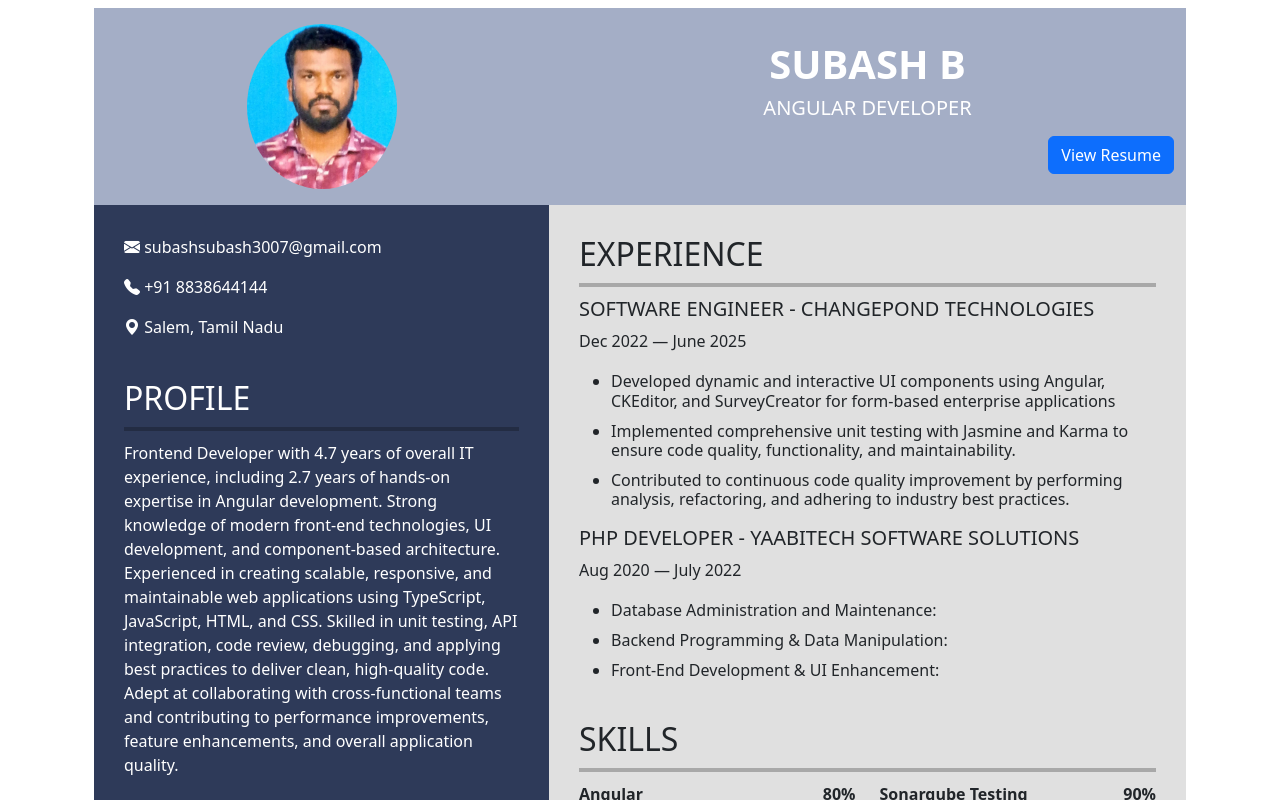
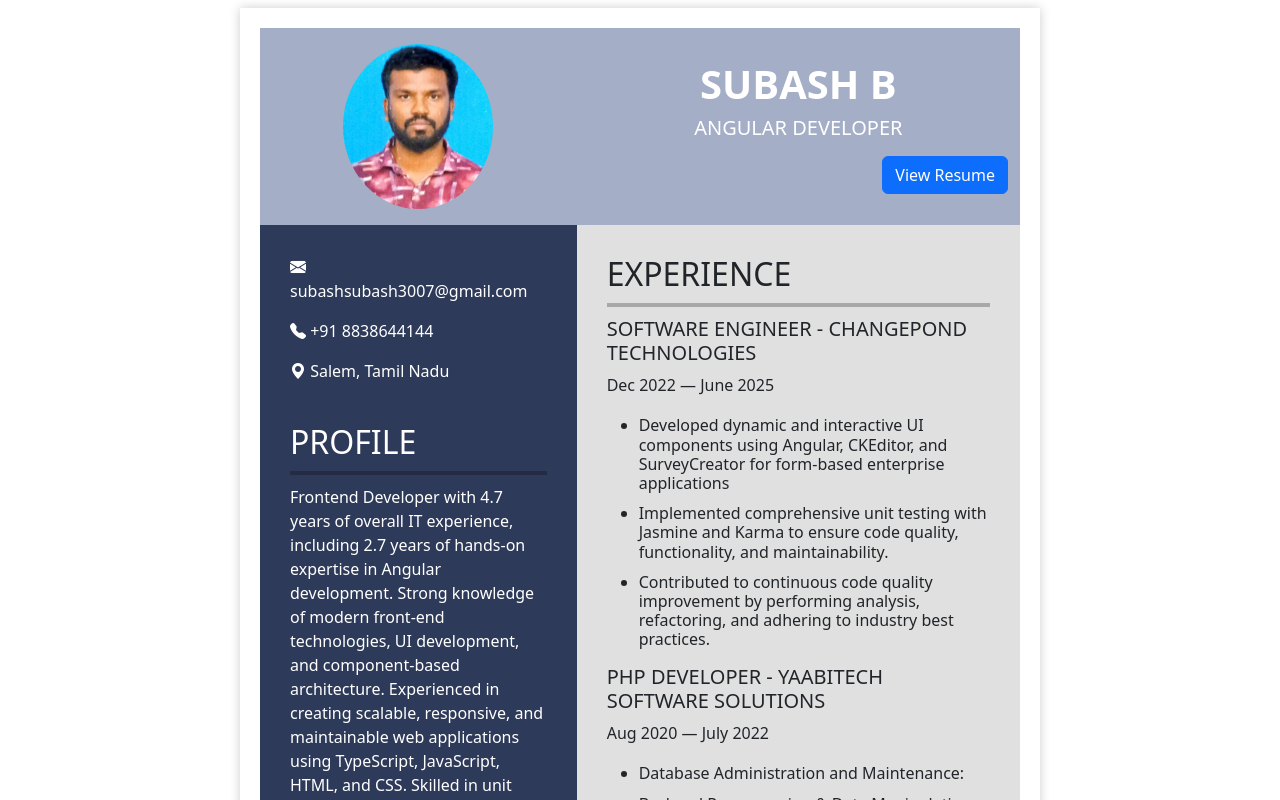
Before and after one commit to subash-balakrishnan/MyResume, an Angular app: page / in a window 1280 px wide. Shown: the top 800 px of the page. Built offline with nearby package versions, Linux system fonts and the light colour scheme.

Commit message:
A4 size width for the resume

```diff
--- a/src/app/app.component.css
+++ b/src/app/app.component.css
@@ -34,6 +34,15 @@
     color: white;
 }
 
+.resumeContainer {
+  max-width: 800px; /* A4 size */
+  margin: 0 auto;   /* center */
+  background: white;
+  box-shadow: 0 0 10px rgba(0,0,0,0.2); /* optional, looks like a real paper */
+  padding: 20px;
+}
+
+
 .left-section {
     background-color: #2E3A59;
     color: white;
--- a/src/app/app.component.html
+++ b/src/app/app.component.html
@@ -1,6 +1,5 @@
 <main>
-  <div class="container mt-2 mb-3">
-    <div class="container">
+  <div class="container resumeContainer mt-2 mb-3">
     <header class="resumeHeader pt-3 pb-3">
       <div class="container">
         <div class="row align-items-center">
@@ -313,5 +312,4 @@
 
     </footer> -->
   </div>
-  </div>
 </main>
```
Lines whose indentation alone changed are shown as unchanged.
